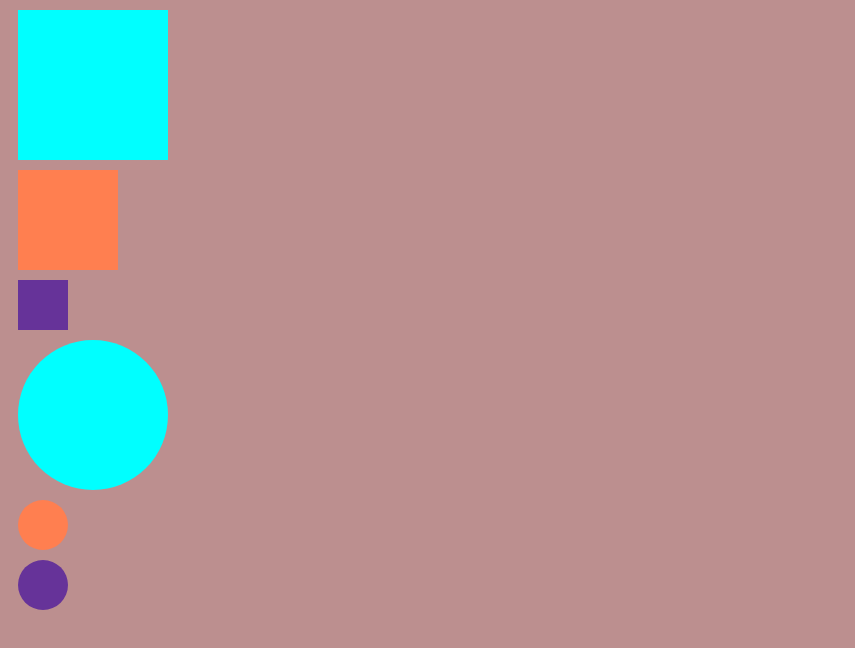
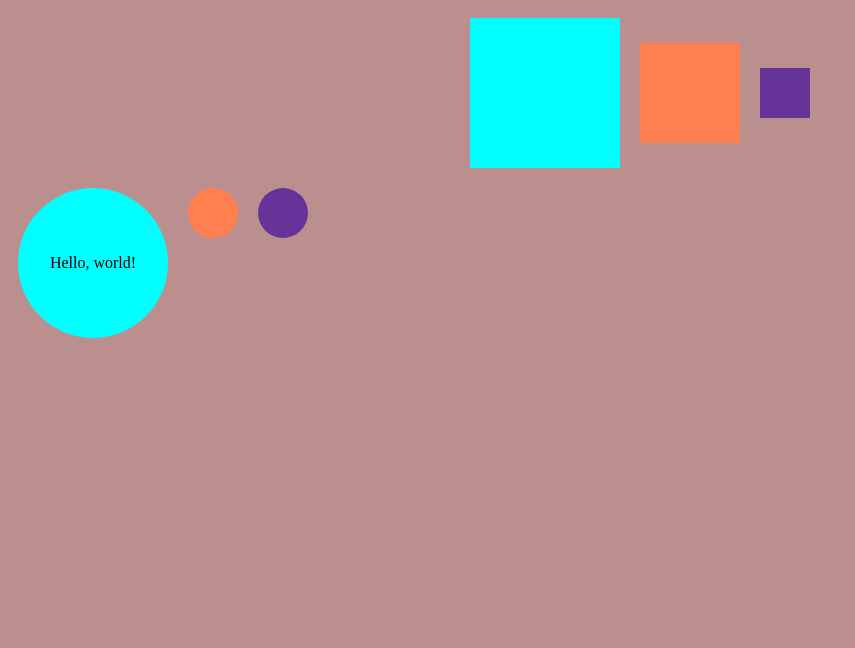
Before and after one commit to block11-We-Make-Shapes/we-make-shapes, a plain HTML site: page index.html in a window 1280 px wide. Shown: the whole page, without its empty margins (0-855 px from the left). Drawn offline with Linux system fonts and the light colour scheme.

Commit message:
add styling to shapes for screen resizing

```diff
--- a/index.html
+++ b/index.html
@@ -4,14 +4,16 @@
     <link rel="stylesheet" href="./style.css" />
   </head>
   <body>
-    <section>
+    <section class="container">
       <div></div>
       <div></div>
       <div class="small"></div>
     </section>
 
-    <section>
-      <div class="circle"></div>
+    <section id="container-for-circles">
+      <div class="circle container">
+        <p>Hello, world!</p>
+      </div>
       <div class="circle small"></div>
       <div class="circle small"></div>
     </section>
--- a/style.css
+++ b/style.css
@@ -28,6 +28,20 @@ div:nth-child(2) {
   width: 50px;
 }
 
-/* section {
+.container {
   display: flex;
-} */
+  flex-wrap: wrap;
+  /* flex-direction: row; */
+  justify-content: center;
+  align-items: center;
+}
+
+#container-for-circles {
+  display: flex;
+}
+
+@media (max-width: 500px) {
+  body {
+    background-color: brown;
+  }
+}
```
